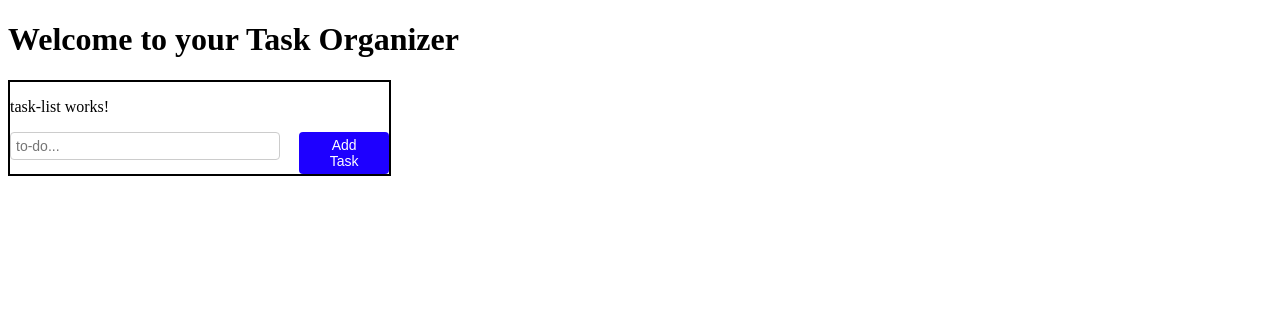
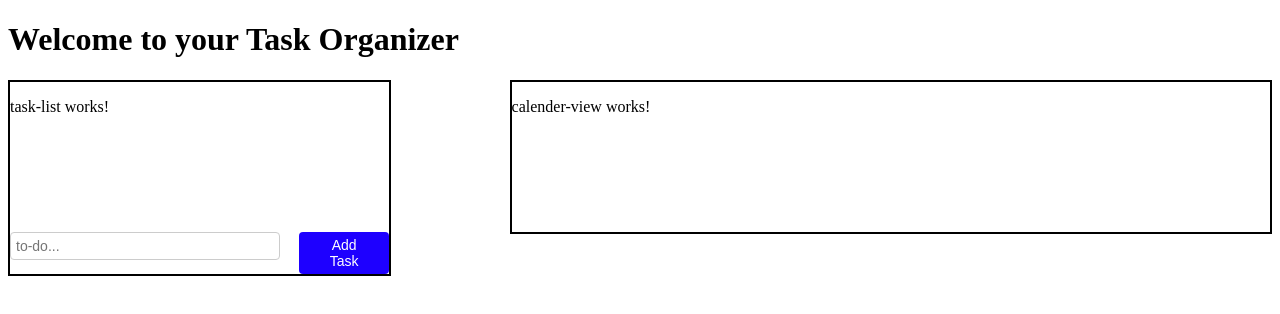
Before and after one commit to anisha-w/TaskOrganizer, an Angular app: page / in a window 1280 px wide. Shown: the top 314 px of the page. Built offline with nearby package versions, Linux system fonts and the light colour scheme.

Commit message:
Drag and drop task from list to calender div

```diff
--- a/src/app/app.component.html
+++ b/src/app/app.component.html
@@ -1,8 +1,9 @@
 <h1>Welcome to your Task Organizer</h1>
-<div class="home-container">
+<div class="home-container"> <!--cdkDropListGroup-->
   <div class="task-list-view">
     <app-task-list></app-task-list>
   </div>
   <div class="calender-view">
+    <app-calender-view ></app-calender-view>
   </div>
 </div>
--- a/src/app/app.component.scss
+++ b/src/app/app.component.scss
@@ -1,7 +1,16 @@
 .home-container{
     width: 100%;
+
 }
 .task-list-view{
+    float : left;
     width:30%;
+    height: 100%;
     border: 2px solid black;
 }
+.calender-view{
+    float: right;
+    width:60%;
+    max-height: 50%;
+    border: 2px solid black;
+}
--- a/src/app/app.module.ts
+++ b/src/app/app.module.ts
@@ -11,6 +11,7 @@ import { AddNewTaskComponent } from './add-new-task/add-new-task.component';
 
 import { TaskDetail } from './task-detail';
 import { CalenderViewComponent } from './calender-view/calender-view.component';
+import { SharedService } from './shared.service';
 
 @NgModule({
   declarations: [
@@ -26,7 +27,7 @@ import { CalenderViewComponent } from './calender-view/calender-view.component';
     FormsModule,
     DragDropModule
   ],
-  providers: [],
+  providers: [SharedService],
   bootstrap: [AppComponent]
 })
 export class AppModule { }
--- a/src/app/calender-view/calender-view.component.html
+++ b/src/app/calender-view/calender-view.component.html
@@ -1 +1,5 @@
 <p>calender-view works!</p>
+<div #calenderviewdiv id="id2" class="calenderviewdiv" cdkDropList [cdkDropListConnectedTo]="'id1'" [cdkDropListData]="taskArray" (cdkDropListDropped)="drop($event)" >
+    <!-- <app-task-card cdkDrag [taskDetailObj]="defaultT"></app-task-card> -->
+    <app-task-card cdkDrag *ngFor="let t of taskArray" [taskDetailObj]="t"></app-task-card>
+</div>
--- a/src/app/calender-view/calender-view.component.scss
+++ b/src/app/calender-view/calender-view.component.scss
@@ -0,0 +1,3 @@
+.calenderviewdiv{
+    min-height: 100px;
+}
--- a/src/app/calender-view/calender-view.component.ts
+++ b/src/app/calender-view/calender-view.component.ts
@@ -1,4 +1,7 @@
 import { Component, OnInit } from '@angular/core';
+import { CdkDragDrop } from '@angular/cdk/drag-drop';
+import { TaskDetail } from '../task-detail';
+import { SharedService } from '../shared.service';
 
 @Component({
   selector: 'app-calender-view',
@@ -7,9 +10,19 @@ import { Component, OnInit } from '@angular/core';
 })
 export class CalenderViewComponent implements OnInit {
 
-  constructor() { }
+  constructor(private sharedService: SharedService) {
+    this.defaultT.tname = "defaultTask";
+  }
 
   ngOnInit(): void {
   }
 
+  taskArray : TaskDetail[] = [];  //TaskDetail Objects array
+  defaultT: TaskDetail = new TaskDetail;
+
+  drop(event: CdkDragDrop<TaskDetail[]>) {
+    this.sharedService.drop(event);
+  }
+
+
 }
--- /dev/null
+++ b/src/app/shared.service.ts
@@ -0,0 +1,24 @@
+import { Injectable } from '@angular/core';
+import { CdkDragDrop, moveItemInArray, transferArrayItem } from '@angular/cdk/drag-drop';
+import { TaskDetail } from './task-detail';
+
+
+@Injectable({
+  providedIn: 'root'
+})
+export class SharedService {
+
+  constructor() { }
+
+  public drop(event: CdkDragDrop<TaskDetail[]>) {
+    // alert(event.previousContainer.id + " "+ event.container.id);
+    if (event.previousContainer === event.container) {
+      moveItemInArray(event.container.data, event.previousIndex, event.currentIndex);
+    } else {
+      transferArrayItem(event.previousContainer.data,
+        event.container.data,
+        event.previousIndex,
+        event.currentIndex);
+    }
+  }
+}
--- a/src/app/task-list/task-list.component.html
+++ b/src/app/task-list/task-list.component.html
@@ -1,5 +1,5 @@
 <p>task-list works!</p>
-<div cdkDropList (cdkDropListDropped)="drop($event)" #tasklistdiv>
+<div #tasklistdiv id="id1" class="tasklistdiv" cdkDropList [cdkDropListConnectedTo]="'id2'" (cdkDropListDropped)="drop($event)" [cdkDropListData]="taskArray">
     <!-- <ng-template #taskcardcontainer></ng-template> -->
     <app-task-card cdkDrag *ngFor="let t of taskArray" [taskDetailObj]="t"></app-task-card>
 </div>
--- a/src/app/task-list/task-list.component.scss
+++ b/src/app/task-list/task-list.component.scss
@@ -0,0 +1,3 @@
+.tasklistdiv{
+    min-height: 100px;
+}
--- a/src/app/task-list/task-list.component.ts
+++ b/src/app/task-list/task-list.component.ts
@@ -2,7 +2,7 @@ import { Component, OnInit, ViewChild, ViewContainerRef } from '@angular/core';
 import { CdkDragDrop, CdkDropList, CdkDrag, moveItemInArray, DragDropModule } from '@angular/cdk/drag-drop';
 
 import { TaskDetail } from '../task-detail';
-import { TaskCardComponent } from '../task-card/task-card.component';
+import { SharedService } from '../shared.service';
 
 @Component({
   selector: 'app-task-list',
@@ -17,7 +17,7 @@ export class TaskListComponent implements OnInit {
 
   taskArray : TaskDetail[] = [];  //TaskDetail Objects array
 
-  constructor() { }
+  constructor(private sharedService: SharedService) { }
 
   ngOnInit(): void {
   }
@@ -36,7 +36,8 @@ export class TaskListComponent implements OnInit {
 
   //drop(event: CdkDragDrop<TaskCardComponent[]>) { //when input array was TaskCardComponent[]
   drop(event: CdkDragDrop<TaskDetail[]>) {
-    moveItemInArray(this.taskArray, event.previousIndex, event.currentIndex);
+    this.sharedService.drop(event);
+    // moveItemInArray(this.taskArray, event.previousIndex, event.currentIndex);
   }
 
 
```
Also changed, not shown: 1 other file (tests, documents, lock files or other folders).
